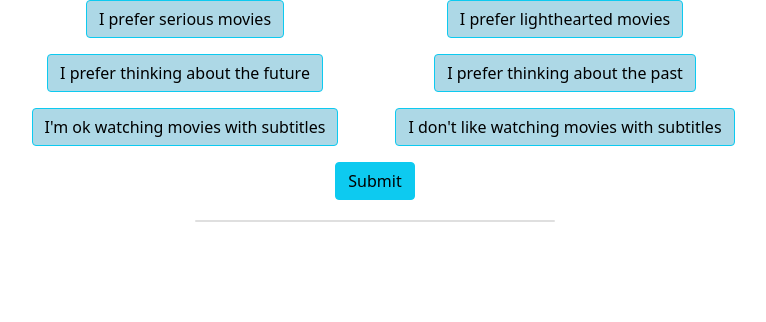
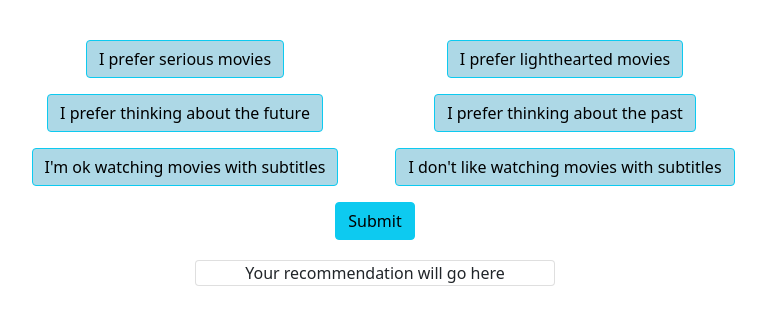
Before and after one commit to coryfitz/movie_rec, a React (Create React App) app in the folder frontend/: page / in a window 1280 px wide. Shown: the top 322 px of the page, without its empty margins (265-1031 px from the left). Built offline with nearby package versions, Linux system fonts and the light colour scheme.

Commit message:
styling updates
added margin to top, fixed the default output message

```diff
--- a/frontend/src/App.js
+++ b/frontend/src/App.js
@@ -86,7 +86,7 @@ function Output({output}) {
 
 function App() {
   const [responses, setResponses] = useState(['', '', '']);
-  const [output, setOutput] = useState('hello world');
+  const [output, setOutput] = useState({'response': 'Your recommendation will go here'});
 
   const handleSelect = (option, index) => {
     const newResponses = [...responses];
@@ -105,7 +105,7 @@ function App() {
   };
 
   return (
-    <div className="App">
+    <div className="App" style={{marginTop: 40}}>
       {choices.map((choice, i) => {
         return (
           <ChoiceCard
```
